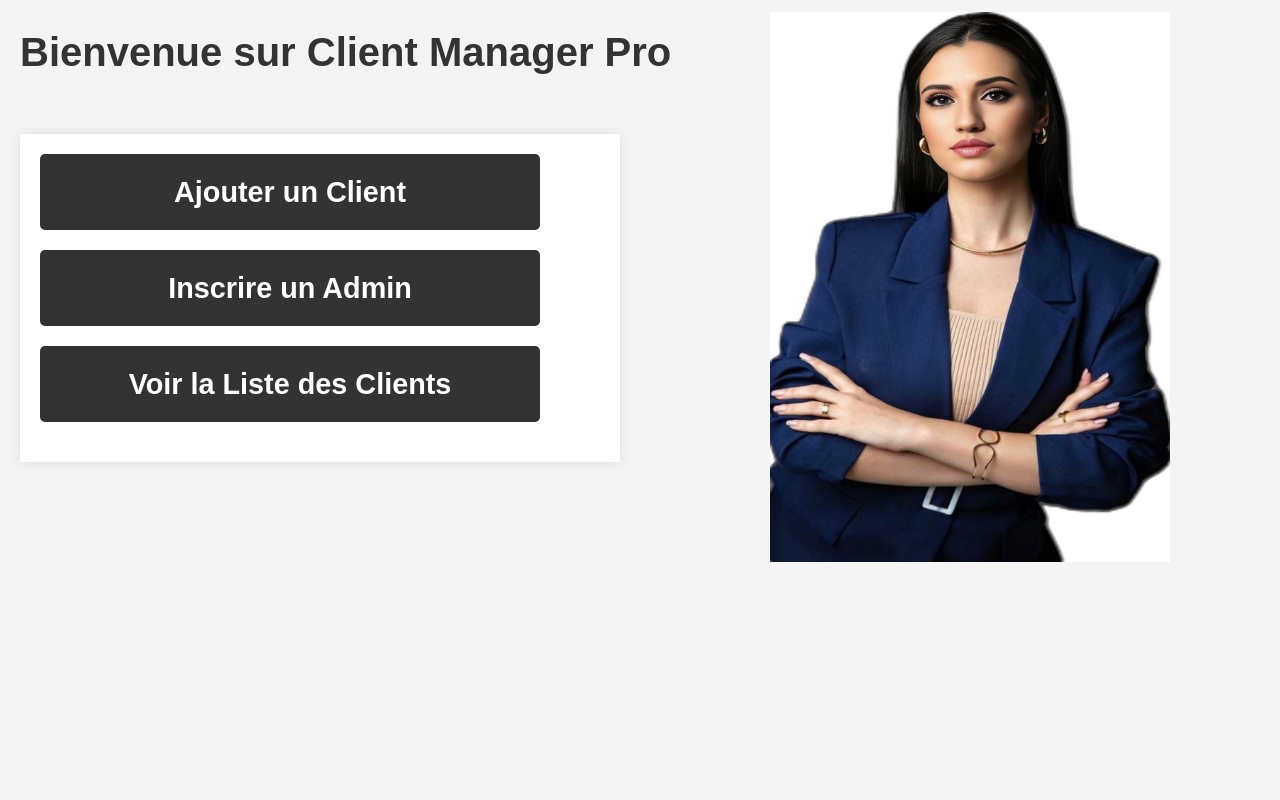
After one commit to mariamaSarr/gestion_client, a PHP site: page /views/ClientsView/accueil.php in a window 1280 px wide. The commit adds this page. Run offline with PHP 8.4, Linux system fonts and the light colour scheme.

Commit message:
Add files via upload

```diff
--- a/publics/index.php
+++ b/publics/index.php
@@ -3,12 +3,13 @@ require_once __DIR__ . '/../config/database.php';
 require_once __DIR__ . '/../app/models/Client.php';
 require_once __DIR__ . '/../app/controllers/ClientController.php';
 
-
 $action = $_GET['action'] ?? 'index';
 $id = $_GET['id'] ?? null;
 $format = $_GET['format'] ?? null;
+$action = isset($_GET['action']) ? $_GET['action'] : '';
 
 $controller = new ClientController();
+
 
 switch ($action) {
     case 'create':
@@ -29,6 +30,9 @@ switch ($action) {
     case 'export':
         $controller->export($format);
         break;
+    case 'accueil':
+        $controller->accueil();
+        break;
     case 'index':
     default:
         $controller->index();
--- /dev/null
+++ b/views/ClientsView/accueil.php
@@ -0,0 +1,25 @@
+<!DOCTYPE html>
+<html lang="fr">
+<head>
+    <meta charset="UTF-8">
+    <meta name="viewport" content="width=device-width, initial-scale=1.0">
+    <title>Accueil</title>
+    <link rel="stylesheet" href="/gestion_clients/publics/css/accueil.css">
+</head>
+<body>
+<h1>Bienvenue sur Client Manager Pro</h1>
+
+    <div class="container">
+        <nav>
+            <ul>
+                <li><a href="/gestion_clients/publics/index.php?action=create"><h2>Ajouter un Client</h2></a></li>
+                <li><a href="/gestion_clients/publics/register.php"><h2>Inscrire un Admin</h2></a></li>
+                <li><a href="/gestion_clients/publics/index.php"><h2>Voir la Liste des Clients</h2></a></li>
+            </ul>
+        </nav>
+
+    </div>
+    <img src="/gestion_clients/publics/img/bienvenu.jpg" alt="" class="image">
+
+</body>
+</html>
--- a/views/auth/login.php
+++ b/views/auth/login.php
@@ -18,7 +18,7 @@ if ($_SERVER['REQUEST_METHOD'] === 'POST') {
             $_SESSION['user_id'] = $user['id'];
             $_SESSION['username'] = $user['username'];
             $_SESSION['role'] = $user['role'];
-            header('Location: /gestion_clients/publics/accueil.php'); // Rediriger vers une page après connexion réussie
+            header('Location: /gestion_clients/views/ClientsView/accueil.php'); // Rediriger vers une page après connexion réussie
             exit();
         } else {
             $error = 'Nom d\'utilisateur ou mot de passe incorrect.';
```
Also changed, not shown: app/controllers/ClientController.php (+2 -7 lines), config/database.php (+4 -4 lines), views/ClientsView/index.php (+7 -12 lines).
